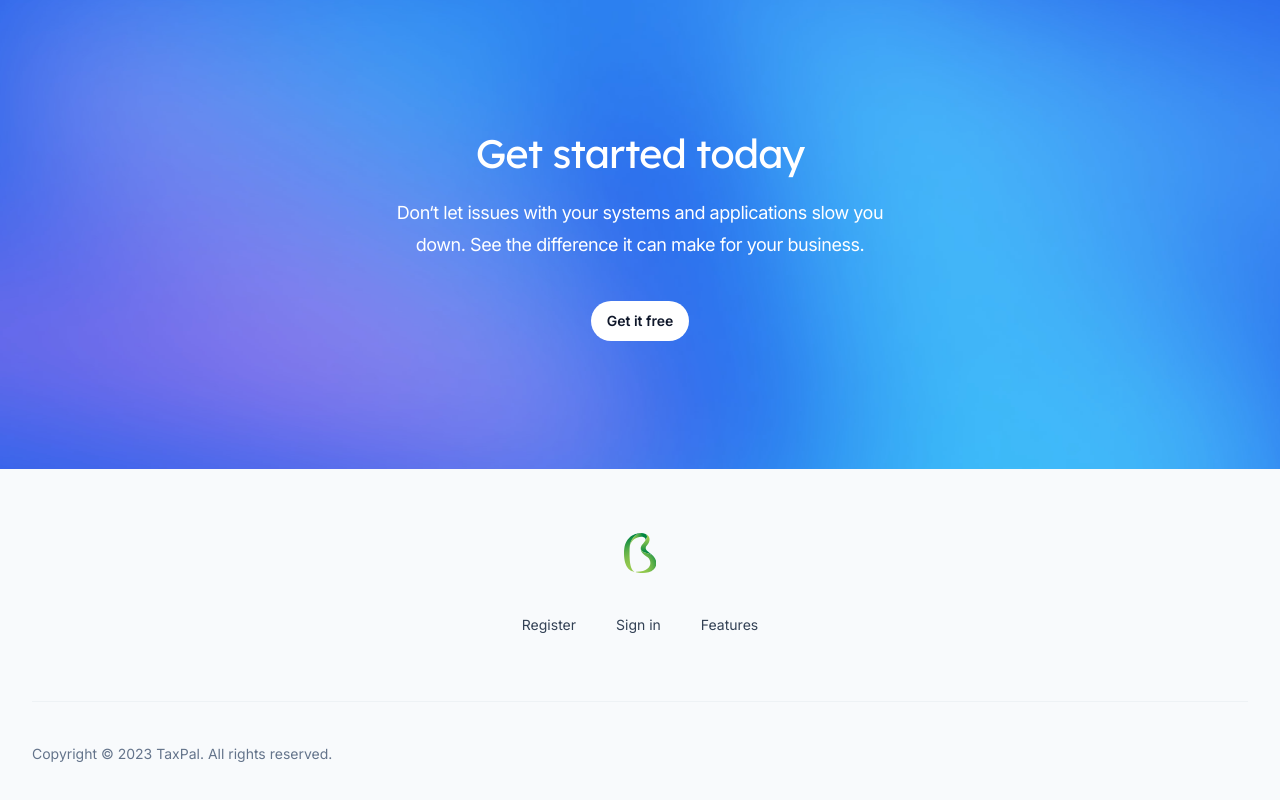
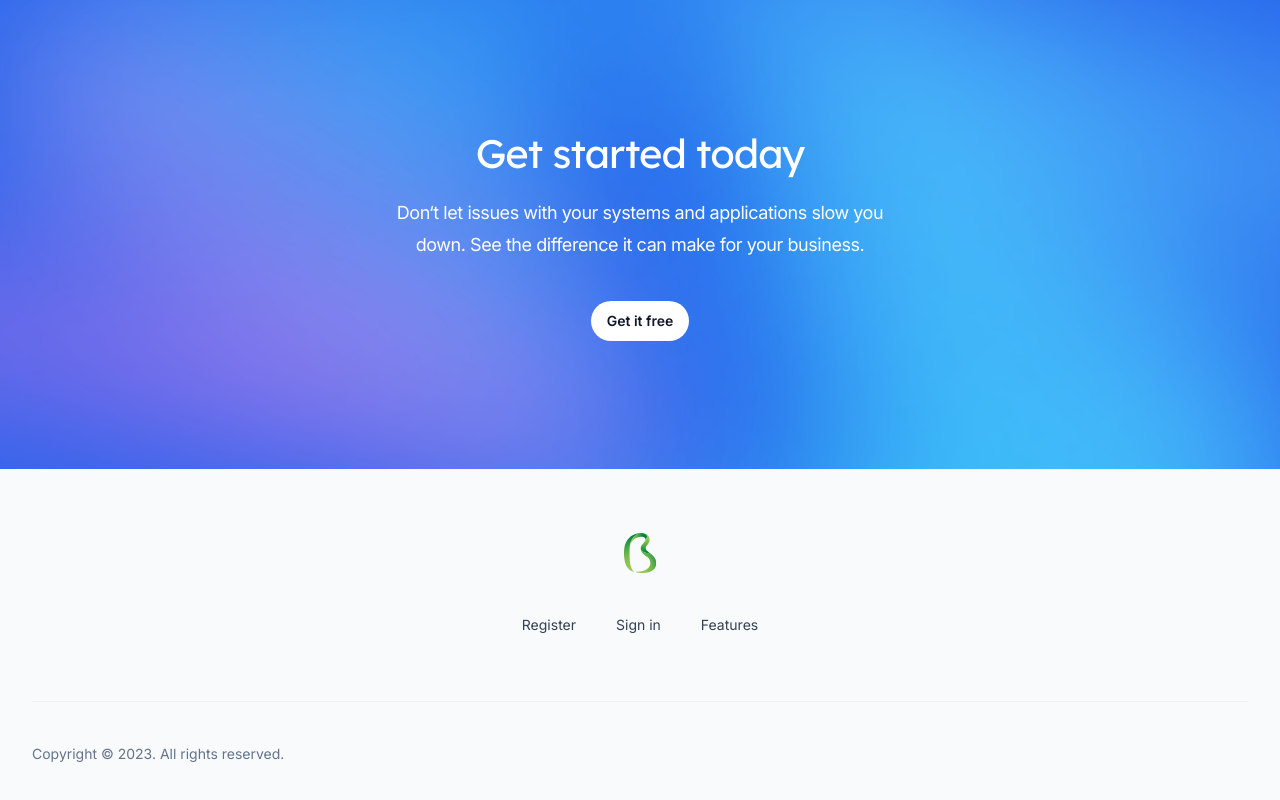
Before and after one commit to hyperjumptech/neosense-landing, a Next.js app: page / in a window 1280 px wide. Shown: the part 3000-3800 px from the top of the page. Built offline with nearby package versions, Linux system fonts and the light colour scheme.

Commit message:
fix: remove unnecessary code

```diff
--- a/src/components/Footer.jsx
+++ b/src/components/Footer.jsx
@@ -50,8 +50,7 @@ export function Footer() {
             </Link> */}
           </div>
           <p className="mt-6 text-sm text-slate-500 sm:mt-0">
-            Copyright &copy; {new Date().getFullYear()} TaxPal. All rights
-            reserved.
+            Copyright &copy; {new Date().getFullYear()}. All rights reserved.
           </p>
         </div>
       </Container>
```
